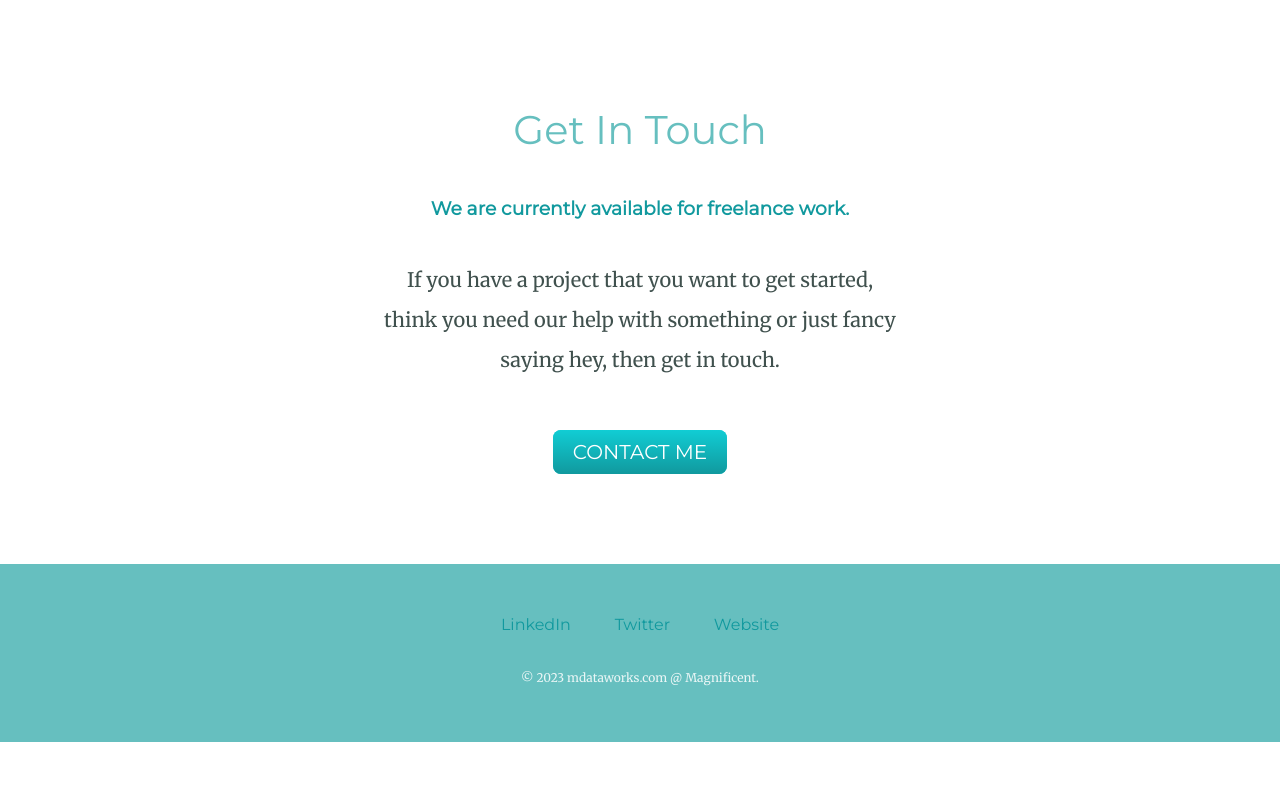
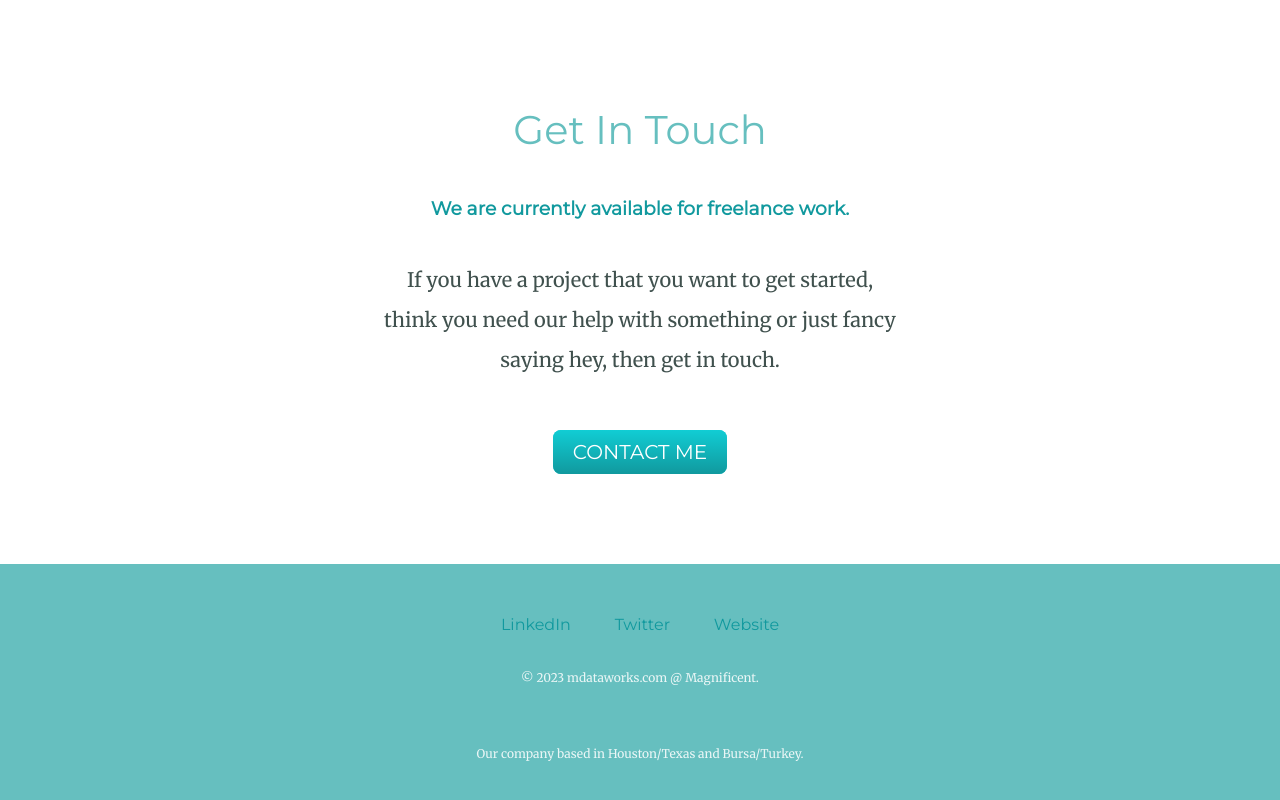
Before and after one commit to aDeveloperfromAachen/mdataworks, a plain HTML site: page index.html in a window 1280 px wide. Shown: the part 3396-4196 px from the top of the page. Before the commit the page ends 4138 px from the top, so only its background shows below. Drawn offline with Linux system fonts and the light colour scheme.

Commit message:
based in added

```diff
--- a/index.html
+++ b/index.html
@@ -61,6 +61,7 @@
     <a class="footer-link" href="https://twitter.com/magnificentdata">Twitter</a>
     <a class="footer-link" href="">Website</a>
     <p class="copyright">© 2023 mdataworks.com @ Magnificent.</p>
+    <p class="copyright">Our company based in Houston/Texas and Bursa/Turkey.</p>
   </div>
 </body>
 
```
